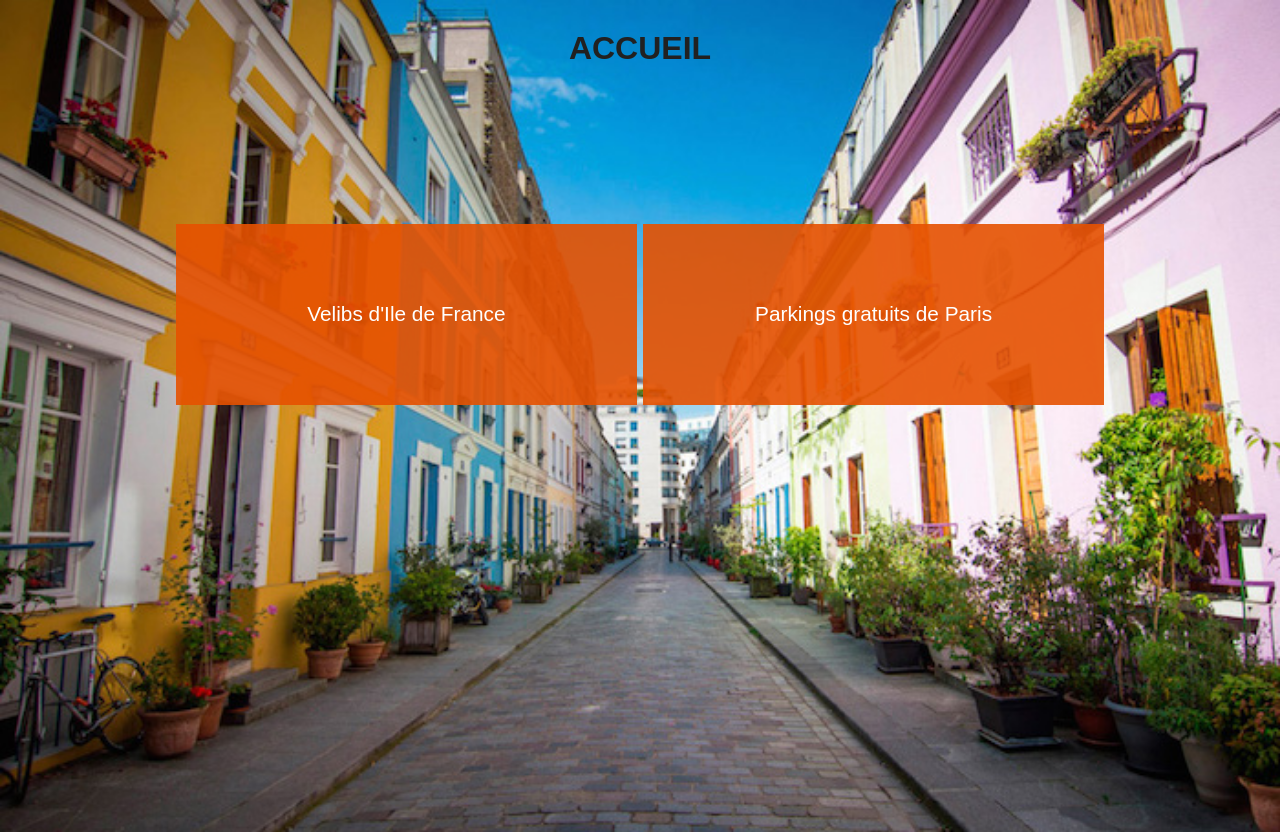
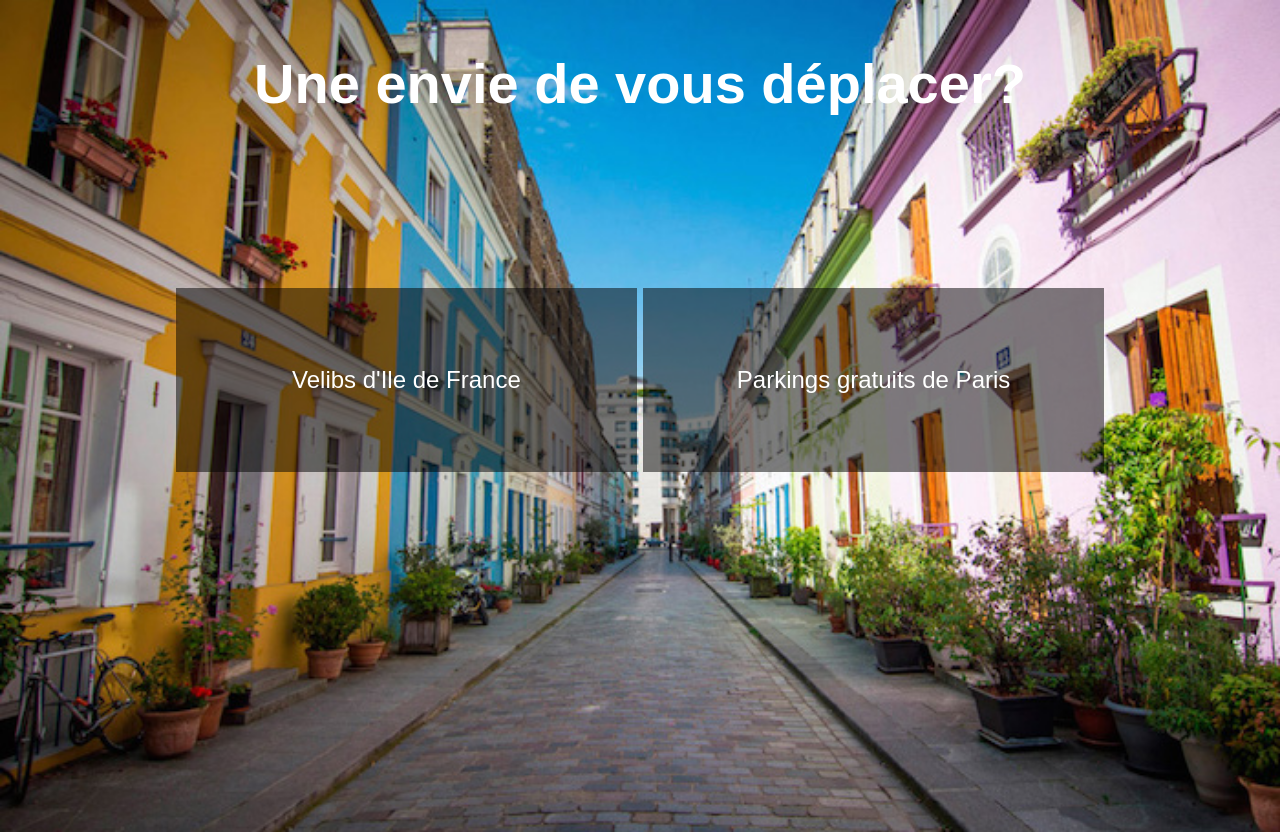
Before and after one commit to Nedjim/Velib_Parking, a React app: page / in a window 1280 px wide. Built offline with nearby package versions, Linux system fonts and the light colour scheme; a web font is replaced by a local one.

Commit message:
add home style

```diff
--- a/src/app/Components/Home.jsx
+++ b/src/app/Components/Home.jsx
@@ -13,7 +13,7 @@ export default class Home extends React.Component{
         return (
             <div id='homePage' style={Style}>
                 <div className='title'>
-                    <h1>ACCUEIL</h1>
+                    <h1>Une envie de vous déplacer? </h1>
                 </div>
                 <div className='boxs'>
                     <Link to='/velib'>
--- a/src/app/style/components/layout.scss
+++ b/src/app/style/components/layout.scss
@@ -133,6 +133,8 @@ button:hover,
     height: 100vh;
     .title {
         text-align: center;
+        padding-top: 1.5rem;
+        padding-bottom: 1rem;
     }
     .boxs {
         width: 80%;
--- a/src/app/style/components/theme.scss
+++ b/src/app/style/components/theme.scss
@@ -73,15 +73,16 @@ body {
     padding-top: 2rem;
     .title {
         h1 {
-            font-size: 2rem;
+            font-size: 3.5rem;
             font-weight: bold;
+            color: white;
         }
     }
     .boxs {
         .box{
-            background: rgba(230,81,0, 0.9);
+            background: rgba(0,0,0,0.5);
             color: white;
-            font-size: 1.3rem;
+            font-size: 1.5rem;
             &:hover{
                 background: #E53935;
             }
```
